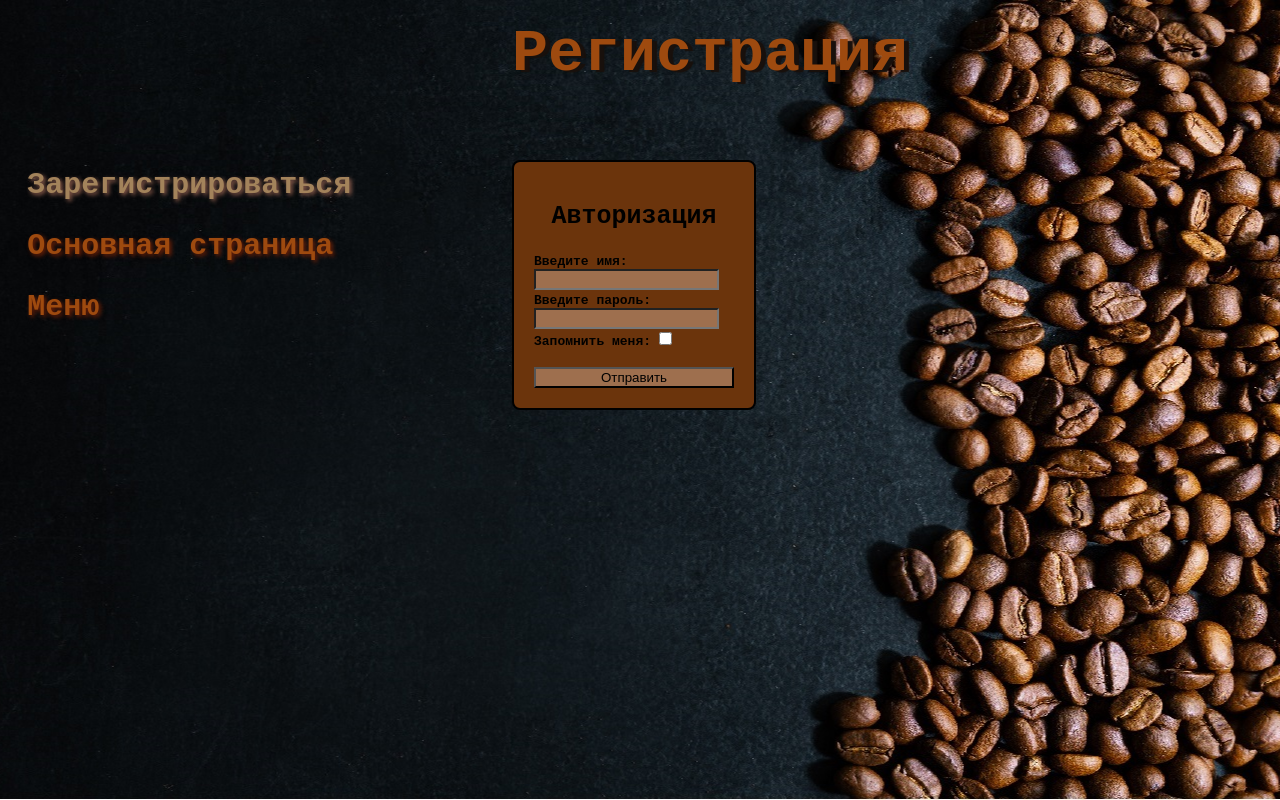
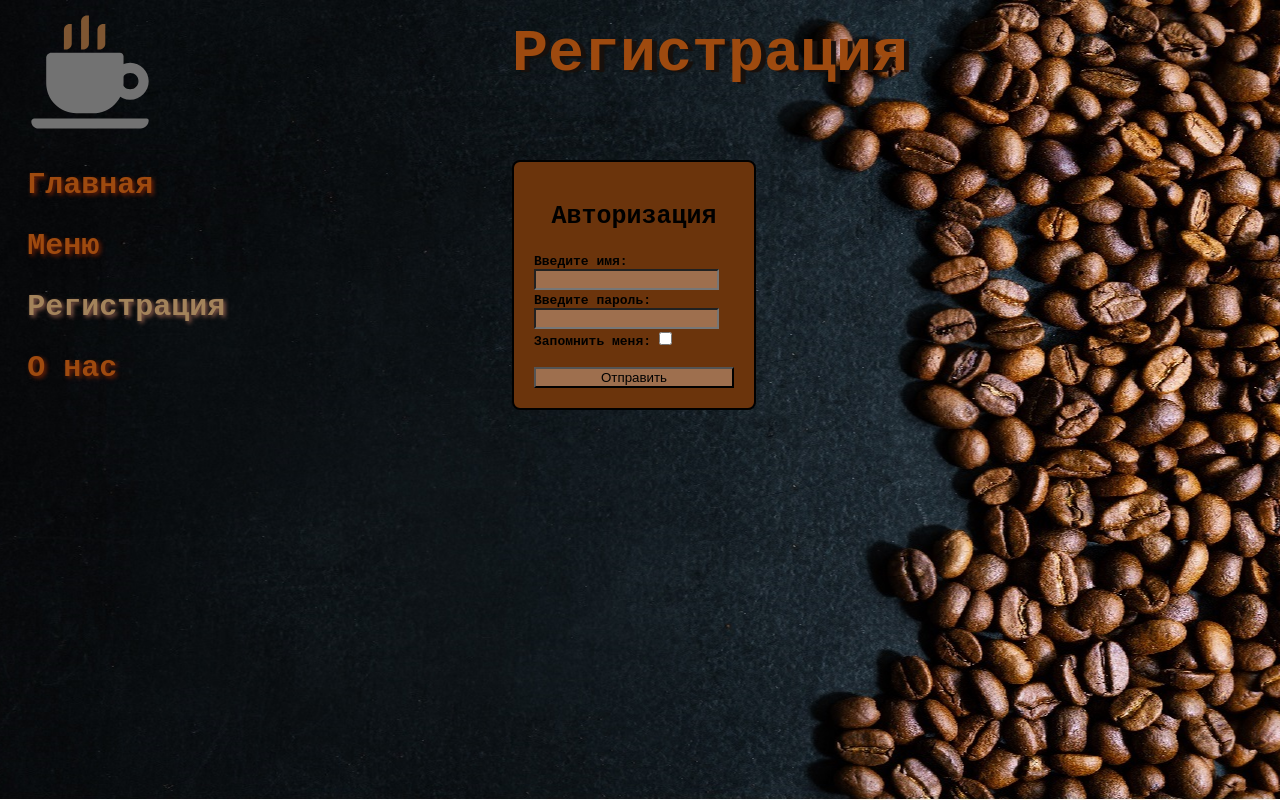
Before and after one commit to Fr11dy/test, a plain HTML site: page registration.html in a window 1280 px wide. Drawn offline with Linux system fonts and the light colour scheme.

Commit message:
registration-upd

```diff
--- a/registration.html
+++ b/registration.html
@@ -8,16 +8,20 @@
     <link href="./style.css" rel="stylesheet">
 </head>
 <body class="bg">
+    <div> <img src="./img/Icon.svg" class="icon" width="128px" height="128px" alt="logo"> </div>
     <div class="main"><samp><b>Регистрация</b></samp></div><br />
     <ul>
         <li>
-            <samp><a class="selected" href="./registration.html">Зарегистрироваться</a>
+            <samp><a href="./index.html">Главная</a></samp>
         </li>
         <li>
-            <samp><a href="./index.html">Основная страница</a>
+            <samp><a href="./menu.html">Меню</a></samp>
         </li>
         <li>
-            <samp><a href="./menu.html">Меню</a>
+            <samp><a class="selected"  href="./registration.html">Регистрация</a></samp>
+        </li>
+        <li>
+            <samp><a href="./info.html">О нас</a></samp>
         </li>
     </ul>
     <form action="">
```
